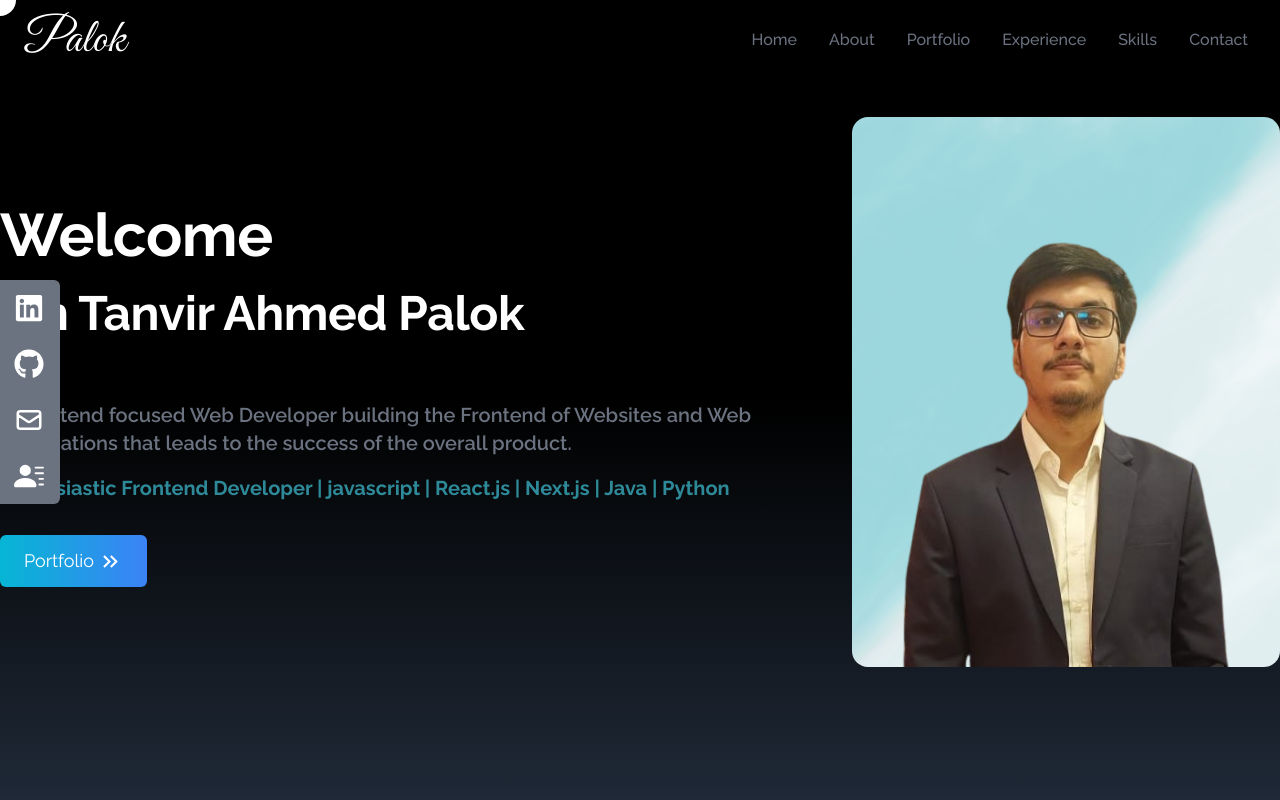
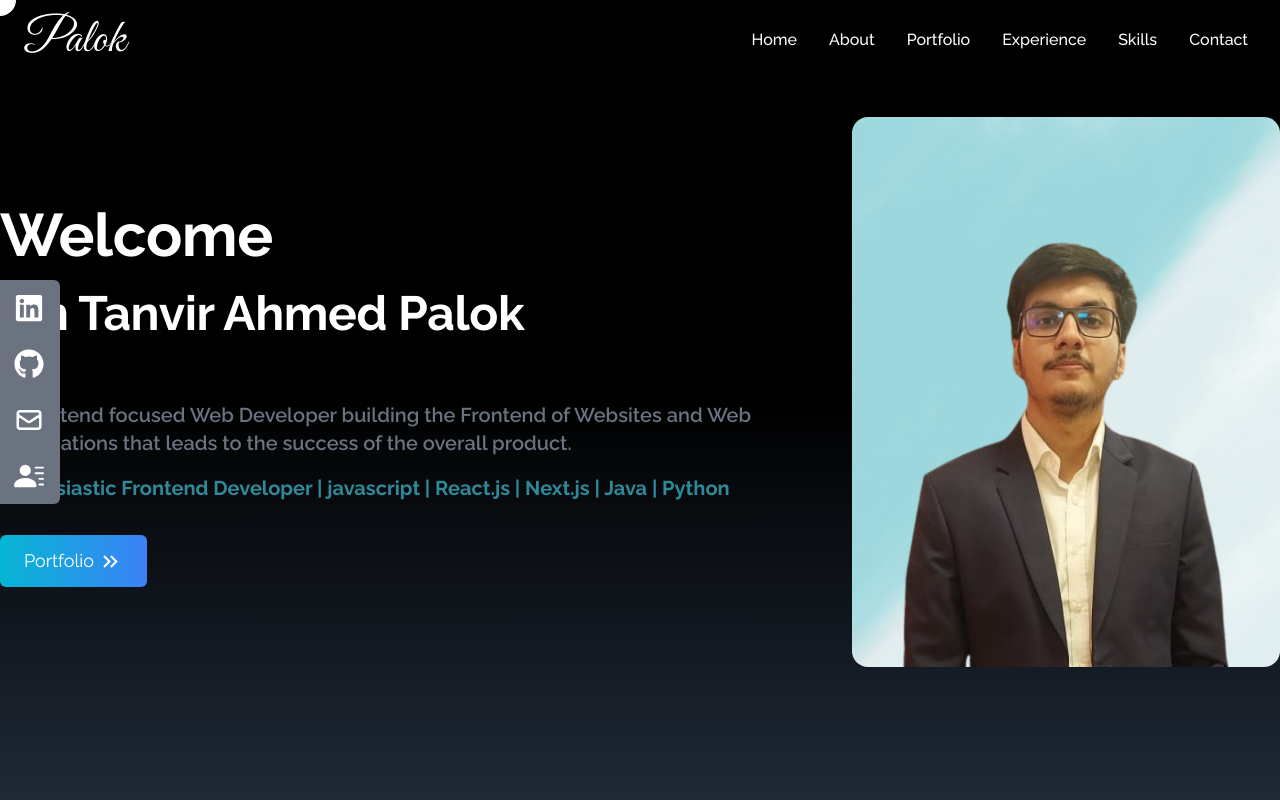
Before and after one commit to tanvir193palok/Portfolio_Website, a React (Create React App) app: page / in a window 1280 px wide. Shown: the top 800 px of the page. Built offline with nearby package versions, Linux system fonts and the light colour scheme; no server answers.

Commit message:
Updated animation

```diff
--- a/src/components/Navbar.jsx
+++ b/src/components/Navbar.jsx
@@ -41,7 +41,7 @@ const Navbar = () => {
     animate: {
       y: 0,
       opacity: 1,
-      transition: { duration: 5, type: "spring", staggerChildren: 0.1 },
+      transition: { duration: 2, type: "linear", staggerChildren: 0.1 },
     },
   };
 
@@ -51,7 +51,7 @@ const Navbar = () => {
         variants={textVariants}
         initial="initial"
         animate="animate"
-        className="justify-between px-4 items-center w-full h-20 text-white bg-black fixed z-50 hidden md:flex"
+        className="justify-between px-4 items-center w-full h-20 text-white fixed z-50 hidden md:flex bg-black bg-opacity-50 backdrop-filter backdrop-blur-md"
       >
         <div>
           <h1 className="hidden md:flex text-5xl font-signature ml-2">
@@ -70,7 +70,7 @@ const Navbar = () => {
               key={id}
               onMouseEnter={mouseEnterHandler}
               onMouseLeave={mouseLeaveHandler}
-              className="px-4 cursor-pointer capitalize font-medium text-gray-500 hover:scale-125 duration-200"
+              className="px-4 cursor-pointer capitalize font-medium text-gray-3gi00 hover:scale-125 duration-200"
             >
               <Link to={link} smooth duration={500}>
                 {link}
--- a/src/components/ThesisDoc.jsx
+++ b/src/components/ThesisDoc.jsx
@@ -31,13 +31,16 @@ const imageVariants = {
 
 const ThesisDoc = () => {
   const { mouseEnterHandler, mouseLeaveHandler } = useContext(CursorContext);
+  const ref = useRef();
+  const isInView = useInView(ref, { triggerOnce: true });
 
   return (
     <>
       <motion.div
         variants={textVariants}
         initial="initial"
-        animate="animate"
+        animate={isInView && "animate"}
+        ref={ref}
         className="font-semibold md:font-bold"
       >
         <p className="flex justify-center text-xl md:text-3xl leading-tight">
@@ -54,7 +57,8 @@ const ThesisDoc = () => {
         <motion.div
           variants={textVariants}
           initial="initial"
-          animate="animate"
+          animate={isInView && "animate"}
+          ref={ref}
           className="md:w-2/3 pt-10 z-10 font-md text-lg max-w-[70ch]"
         >
           <p className="md:pt-10 text-sm md:text-lg">
@@ -104,7 +108,8 @@ const ThesisDoc = () => {
         <motion.div
           variants={imageVariants}
           initial="initial"
-          animate="animate"
+          animate={isInView && "animate"}
+          ref={ref}
           className="md:w-1/2 md:opacity-[0.6] pt-4"
         >
           <img
```
Also changed, not shown: src/assets/next.png (added).
